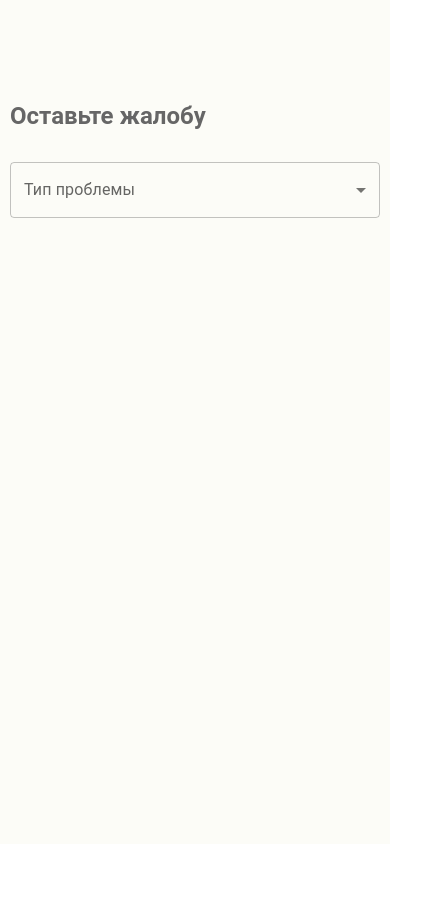
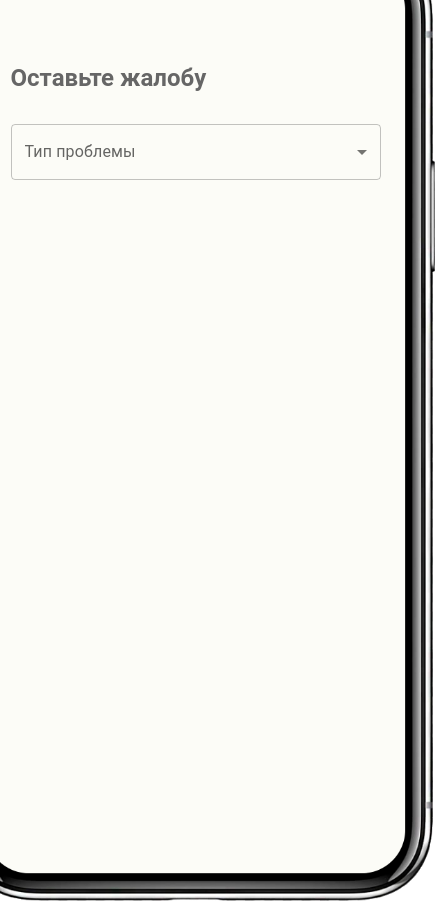
Before and after one commit to Jendose/city-routes, a React (Create React App) app: page / in a window 390 px wide. Shown: the whole page, 435 px wide, since content can reach past the window. Before the commit the page ends 844 px from the top, so only its background shows below. Built offline with nearby package versions, Linux system fonts and the light colour scheme.

Commit message:
add cellphone picture

```diff
--- a/package.json
+++ b/package.json
@@ -18,6 +18,7 @@
     "react-dom": "^18.2.0",
     "react-router-dom": "^6.11.2",
     "react-scripts": "5.0.1",
+    "sass": "^1.63.6",
     "typescript": "^4.9.5",
     "web-vitals": "^2.1.4"
   },
--- a/src/App.css
+++ b/src/App.css
@@ -1,14 +1,12 @@
 .App {
-  position: absolute;
   width: 100vw;
   height: 100vh;
-  background: #fcfcf7;
 }
 
 .wrapper {
-  margin-top: 100px;
+  height: 100%;
   display: flex;
   flex-direction: column;
-  justify-content: flex-start;
+  justify-content: center;
   align-items: center;
 }
--- a/src/App.tsx
+++ b/src/App.tsx
@@ -1,12 +1,12 @@
 import React from 'react';
 import './App.css';
-import { ReportForm } from 'components/ReportForm/ReportForm';
+import { Demo } from 'pages/demo/demo';
 
 function App() {
   return (
     <div className="App">
       <div className="wrapper">
-        <ReportForm />
+        <Demo />
       </div>
     </div>
   );
--- /dev/null
+++ b/src/pages/demo/demo.module.scss
@@ -0,0 +1,79 @@
+.wrapper {
+  position: relative;
+  width: 480px;
+  .image {
+    position: relative;
+    z-index: 2;
+    pointer-events: none;
+    width: 100%;
+  }
+  .contentMobile {
+    background: #fcfcf7;
+    overflow-y: overlay;
+    overflow-x: hidden;
+    position: absolute;
+    top: 0;
+    left: 0;
+    right: 0;
+    bottom: 5px;
+    margin: 23px 25px 22px 26px;
+    border-radius: 35px;
+    &::-webkit-scrollbar {
+      width: 8px;
+    }
+    &::-webkit-scrollbar-thumb {
+      background: rgba(0, 0, 0, 0.5);
+      border-radius: 8px;
+    }
+    &::-webkit-scrollbar-track-piece:start {
+      background: transparent;
+      margin-top: 33px;
+    }
+    &::-webkit-scrollbar-track-piece:end {
+      background: transparent;
+      margin-bottom: 33px;
+    }
+
+    .form {
+      margin-top: 100px;
+      margin-bottom: 40px;
+      display: flex;
+      flex-direction: column;
+      justify-content: center;
+      align-items: center;
+    }
+
+    .message {
+      width: 100%;
+      height: 100%;
+      display: flex;
+      align-items: center;
+      justify-content: center;
+      .text {
+        margin: 10px;
+        text-align: center;
+        font-size: 22px;
+      }
+    }
+    .scroll {
+      height: 3000px;
+      background: linear-gradient(#e66465, #9198e5);
+    }
+    .container {
+      width: 100%;
+      overflow-x: auto;
+      &::-webkit-scrollbar {
+        height: 8px;
+      }
+      &::-webkit-scrollbar-thumb {
+        background: rgba(0, 0, 0, 0.5);
+        border-radius: 8px;
+      }
+      .horScroll {
+        height: 150px;
+        width: 2000px;
+        background: linear-gradient(135deg, orange 60%, cyan);
+      }
+    }
+  }
+}
--- /dev/null
+++ b/src/pages/demo/demo.tsx
@@ -0,0 +1,29 @@
+import React, {
+  FC,
+} from 'react';
+import style from './demo.module.scss';
+import { ReportForm } from 'components/ReportForm/ReportForm';
+import telephone from './img/telephone.png'
+
+export interface IDemoProps {
+
+}
+
+export const Demo: FC<IDemoProps> = ({
+
+}) => {
+
+  return (
+    <div className={style.wrapper}>
+      <img
+        className={style.image}
+        src={telephone}
+      />
+      <div className={style.contentMobile}>
+        <div className={style.form}>
+          <ReportForm />
+        </div>
+      </div>
+    </div>
+  );
+};
```
Also changed, not shown: src/pages/demo/img/telephone.png (added), 1 other file (tests, documents, lock files or other folders).
